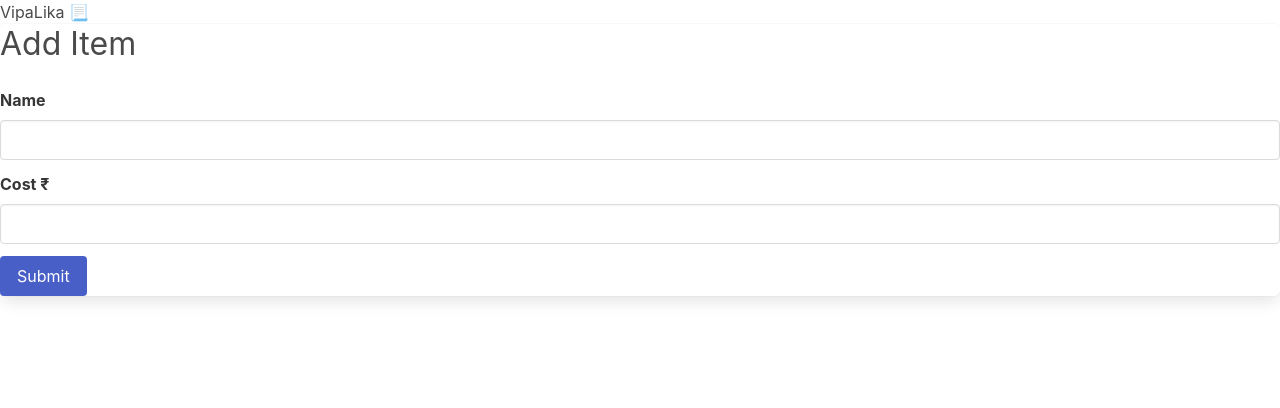
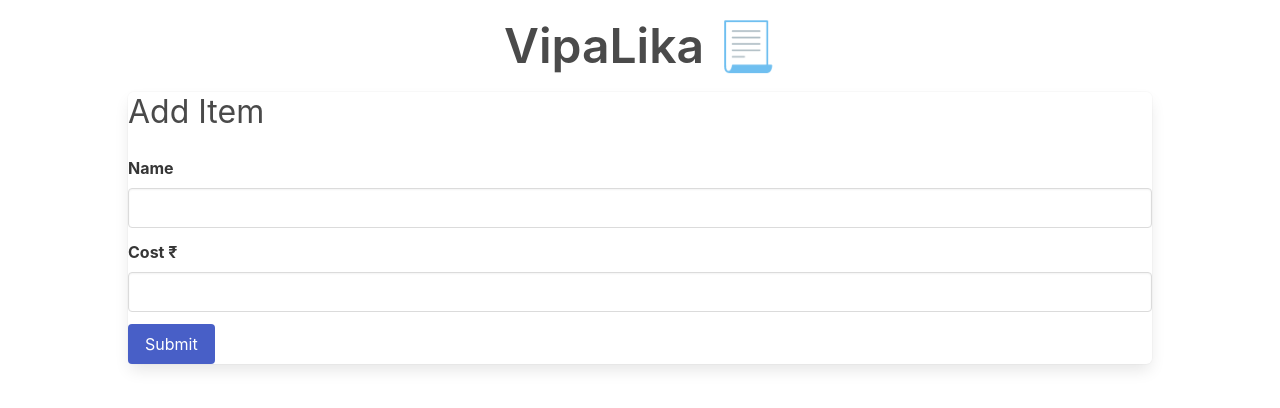
Before and after one commit to yunusparvezkhan/vipalika, a React (Create React App) app: page / in a window 1280 px wide. Shown: the top 408 px of the page. Built offline with nearby package versions, Linux system fonts and the light colour scheme.

Commit message:
style: add better positioning of the entire app contents

```diff
--- a/src/App.js
+++ b/src/App.js
@@ -3,11 +3,13 @@ import ItemForm from "./components/ItemForm";
 import ItemSearch from "./components/ItemSearch";
 import ItemList from "./components/ItemList";
 import ItemValue from "./components/ItemValue";
+import './app.css'
 
 function App() {
   return (
     <div className="App">
-      <h1>
+      <div className="app-container">
+        <h1 className="app-heading">
           VipaLika 📃
         </h1>
         <ItemForm />
@@ -15,6 +17,7 @@ function App() {
         <ItemList />
         {/* <ItemValue /> */}
       </div>
+    </div>
   );
 }
 
--- /dev/null
+++ b/src/app.css
@@ -0,0 +1,15 @@
+.app-container {
+    width: 80%;
+    max-width: 1500px;
+    position: absolute;
+    left: 50%;
+    transform: translate(-50%);
+}
+
+.app-heading {
+    font-size: 48px;
+    font-weight: 600;
+    text-align: center;
+    padding-top: 10px;
+    padding-bottom: 10px;
+}
```
Lines whose indentation alone changed are shown as unchanged.
